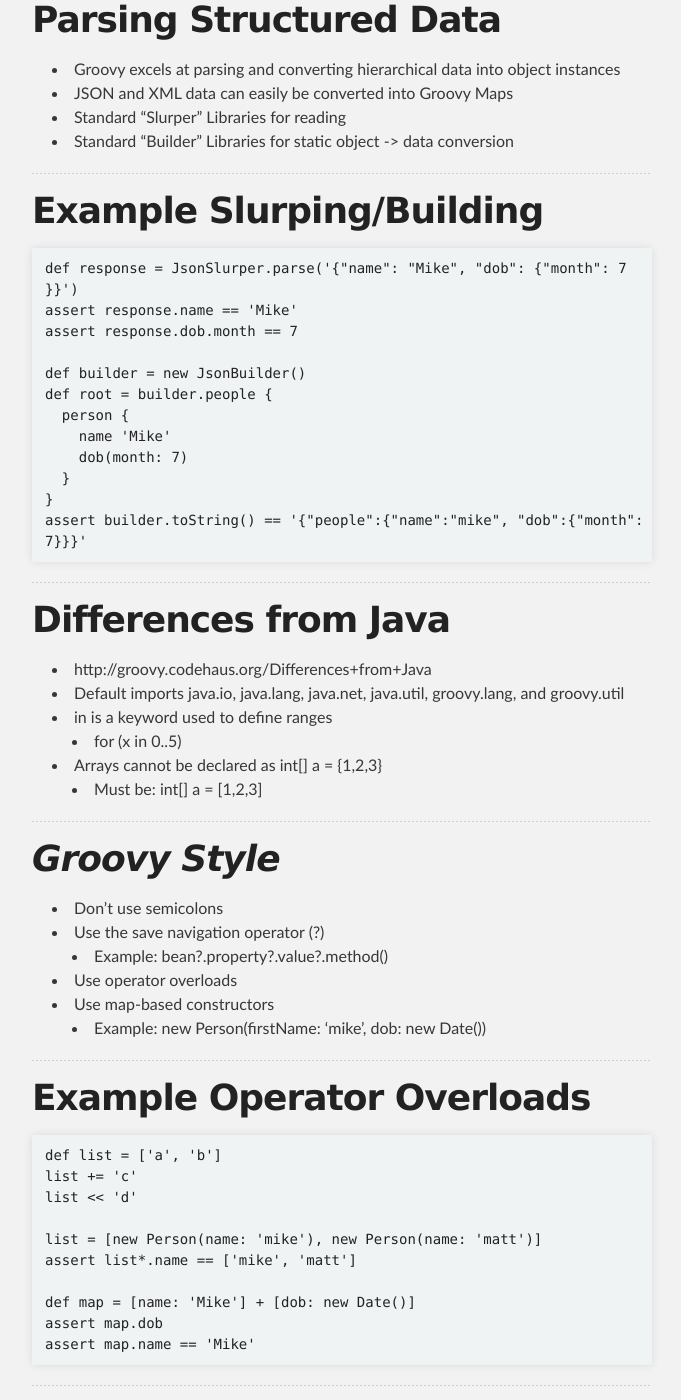
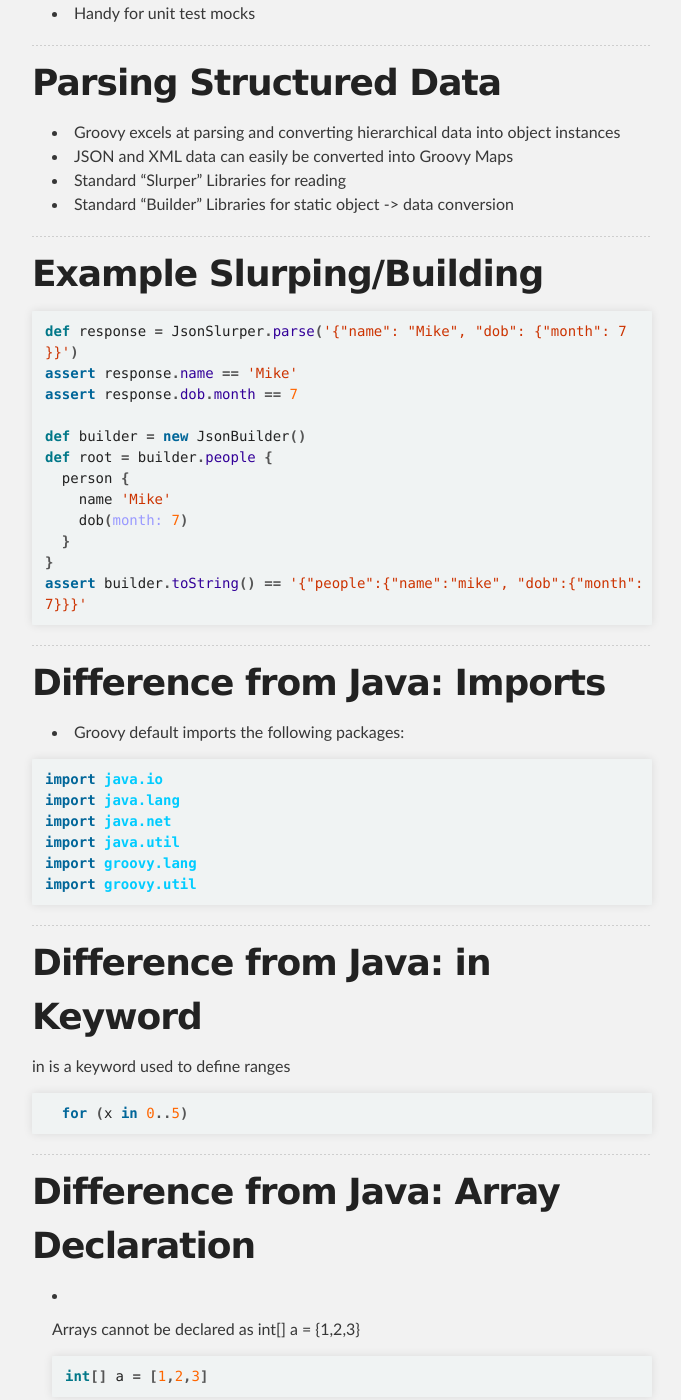
Before and after one commit to mikecalvo/mikecalvo.github.io, a Jekyll site: the page built from msse/notes/groovy/index.md, in a window 1280 px wide and 1400 px high, scrolled down 4046 px. Shown: the whole window, without its empty margins (298-979 px from the left). Built offline with Jekyll 4.4.1, drawn with Linux system fonts in a browser that asks for light colours; Markdown is read by kramdown in place of the engine named in the settings; some of the changed text lies outside the part shown.

````diff
--- a/msse/notes/groovy/index.md
+++ b/msse/notes/groovy/index.md
@@ -53,7 +53,7 @@ layout: default
 ---
 
 # A Simple Example
-```
+``` groovy
 class Person {
   String firstName
   String lastName
@@ -86,10 +86,16 @@ class Person {
 # Collections
 - Groovy provides shorthand ways of creating collections
 - Lists
+
+``` groovy
 def list = [‘a’, ‘b’, ‘c’]
+```
 
 - Maps
+
+``` groovy
 def map = [firstName: ‘Mike’, lastName: ‘Calvo’]
+```
 
 ---
 
@@ -110,7 +116,7 @@ def map = [firstName: ‘Mike’, lastName: ‘Calvo’]
 ---
 
 # Closure Examples
-```
+``` groovy
 def log = { String message -> println message }
 log('hi')
 
@@ -126,7 +132,8 @@ println adder(1,2)
 
 # _Groovy Style_
 When defined inline closures are usually passed as arguments outside the parenthesis
-```
+
+``` groovy
 // Closure is argument to eachLine
 new File('foo.txt').eachLine { println it }
 
@@ -170,7 +177,8 @@ new Thread { while(true) { sleep(500); check() } }
 ---
 
 # Example Slurping/Building
-```
+
+``` groovy
 def response = JsonSlurper.parse('{"name": "Mike", "dob": {"month": 7 }}')
 assert response.name == 'Mike'
 assert response.dob.month == 7
@@ -187,28 +195,61 @@ assert builder.toString() == '{"people":{"name":"mike", "dob":{"month": 7}}}'
 
 ---
 
-# Differences from Java
-- http://groovy.codehaus.org/Differences+from+Java
-- Default imports java.io, java.lang, java.net, java.util, groovy.lang, and groovy.util
-- in is a keyword used to define ranges
-  - for (x in 0..5)
+# Difference from Java: Imports
+- Groovy default imports the following packages:
+
+``` groovy
+import java.io
+import java.lang
+import java.net
+import java.util
+import groovy.lang
+import groovy.util
+```
+
+---
+
+# Difference from Java: in Keyword
+in is a keyword used to define ranges
+
+  ``` groovy
+  for (x in 0..5)
+  ```
+---
+
+# Difference from Java: Array Declaration
 - Arrays cannot be declared as int[] a = {1,2,3}
-  - Must be: int[] a = [1,2,3]
+
+  ``` groovy
+  int[] a = [1,2,3]
+  ```
+
+---
+
+# Complete List of Groovy/Java Differences
+- [http://groovy.codehaus.org/Differences+from+Java](http://groovy.codehaus.org/Differences+from+Java)
 
 ---
 
 # _Groovy Style_
 - Don't use semicolons
-- Use the save navigation operator (?)
-  - Example: bean?.property?.value?.method()
+- Use the safe navigation operator (?)
+
+  ``` groovy
+  bean?.property?.value?.method()
+  ```
+
 - Use operator overloads
 - Use map-based constructors
-  - Example: new Person(firstName: 'mike', dob: new Date())
+
+  ``` groovy
+  new Person(firstName: 'mike', dob: new Date())
+  ```
 
 ---
 
 # Example Operator Overloads
-```
+``` groovy
 def list = ['a', 'b']
 list += 'c'
 list << 'd'
````
Also changed, not shown: msse/notes/introduction/index.md (+3 -2 lines), msse/notes/tools/index.md (+11 -25 lines).
